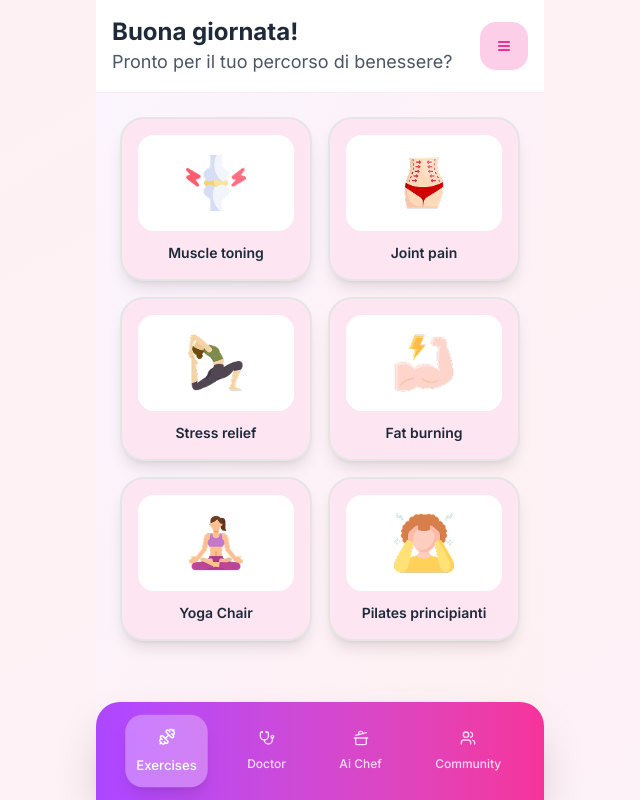
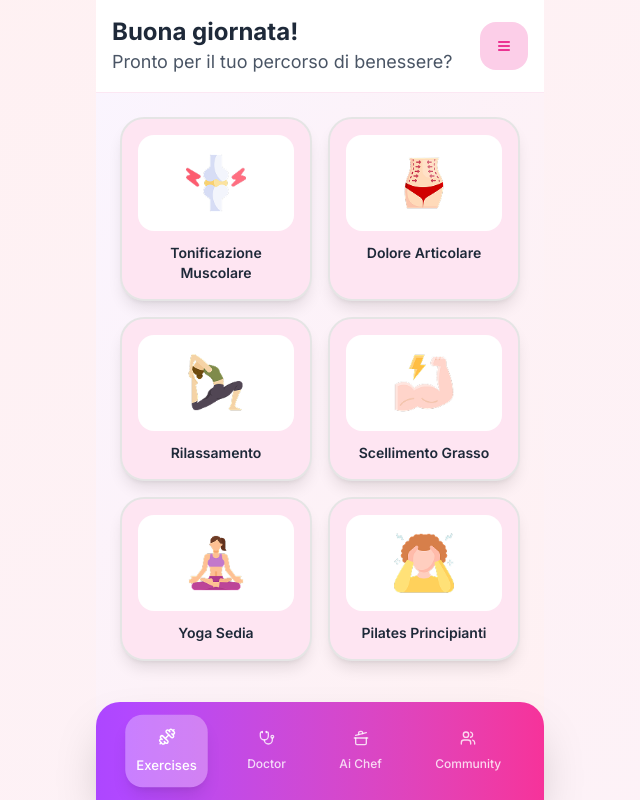
Before and after one commit to Dolceresetapp/Dolce-Reset-App, a Next.js app: page /features in a window 1280 px wide. Shown: the whole page, without its empty margins (320-960 px from the left). Built offline with nearby package versions, Linux system fonts and the light colour scheme; no server answers.

Commit message:
language change

```diff
--- a/app/features/page.tsx
+++ b/app/features/page.tsx
@@ -12,28 +12,28 @@ import Header from "@/components/header"
 const exerciseCategories = [
   {
     id: "muscle-toning",
-    title: "Muscle toning",
+    title: "Tonificazione Muscolare",
     image: "/icons/1.png",
     color: "bg-[#fee5f2]",
     borderColor: "border-pink-200",
   },
   {
     id: "joint-pain",
-    title: "Joint pain",
+    title: "Dolore Articolare",
     image: "/icons/2.png",
     color: "bg-[#fee5f2]",
     borderColor: "border-blue-200",
   },
   {
     id: "stress-relief",
-    title: "Stress relief",
+    title: "Rilassamento",
     image: "/icons/3.png",
     color: "bg-[#fee5f2]",
     borderColor: "border-green-200",
   },
   {
     id: "fat-burning",
-    title: "Fat burning",
+    title: "Scellimento Grasso",
     image: "/icons/4.png",
     color: "bg-[#fee5f2]",
     borderColor: "border-orange-200",
@@ -41,14 +41,14 @@ const exerciseCategories = [
   },
   {
     id: "yoga-chair",
-    title: "Yoga Chair",
+    title: "Yoga Sedia",
     image: "/icons/5.png",
     color: "bg-[#fee5f2]",
     borderColor: "border-purple-200",
   },
   {
     id: "pilates-principianti",
-    title: "Pilates principianti",
+    title: "Pilates Principianti",
     image: "/icons/6.png",
     color: "bg-[#fee5f2]",
     borderColor: "border-indigo-200",
```
